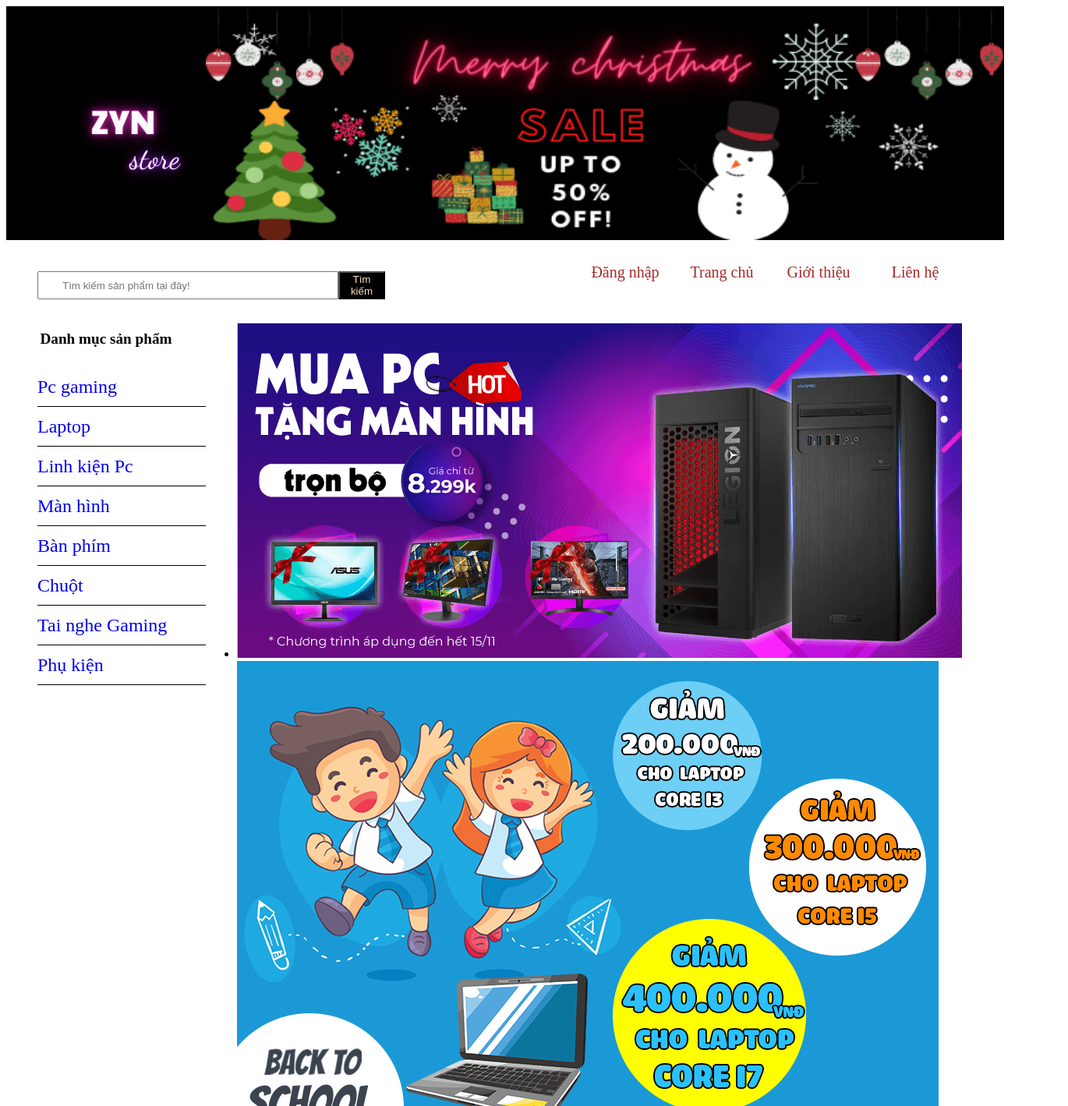
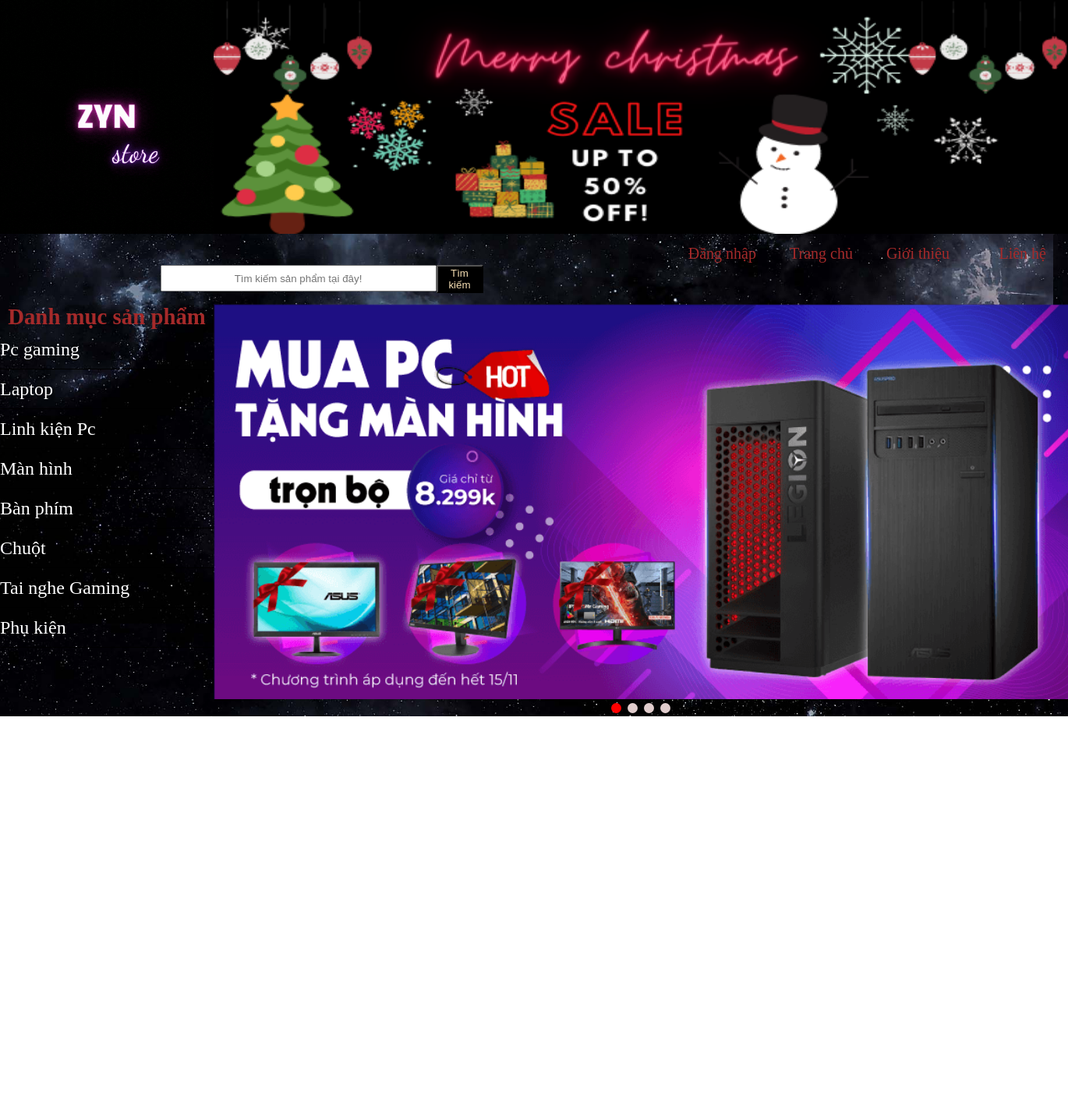
Before and after one commit to dotrinh81197/CaseStudy, a plain HTML site: page index.html in a window 1280 px wide. Shown: the top 1419 px of the page at 78% size, 1370 px wide, since content can reach past the window. After the commit the page ends 919 px from the top, so only its background shows below. Drawn offline with Linux system fonts and the light colour scheme.

Commit message:
update slides

```diff
--- a/css.css
+++ b/css.css
@@ -1,4 +1,4 @@
-. {
+* {
     margin: 0;
     padding: 0;
 }
@@ -7,11 +7,20 @@
     width: 100%;
     height: 100%;
     font-family: "Times New Roman", Times, serif;
+    background-image: url(image/Background.jpg);
+    background-attachment: fixed;
+    background-size: cover;
+}
+
+.container {
+    width: 1370px;
+    height: 100%;
+    margin: auto;
 }
 
 .left-header {
     width: 20%;
-    height: 257px;
+    height: 300px;
     float: left;
 }
 
@@ -21,19 +30,24 @@
 }
 
 #logo {
-    width: 300px;
+    width: 100%;
+    height: 100%;
+}
+
+.right_header {
+    width: 80%;
+    height: 300px;
+    float: left;
+}
+
+.right_header .banner {
+    width: 100%;
     height: 300px;
 }
 
 #banner {
     width: 100%;
-    height: 300px;
-}
-
-.right_header {
-    width: 80%;
-    height: 257px;
-    float: left;
+    height: 100%;
 }
 
 .searchbtn {
@@ -41,12 +55,13 @@
     height: 50px;
     padding-top: 40px;
     padding-left: 40px;
+    text-align: center;
 }
 
 .searchbtn input {
     width: 350px;
     height: 30px;
-    padding-left: 30px;
+    text-align: center;
 }
 
 .searchbtn button {
@@ -55,10 +70,11 @@
     background-color: black;
     line-break: auto;
     position: absolute;
+    padding: 0.9px;
 }
 
 .header_user_info {
-    width: 50%;
+    width: 40%;
     height: 50px;
     display: inline-table;
     float: right;
@@ -83,10 +99,10 @@
     display: block;
     color: brown;
     font-size: 20px;
+    float: right;
 }
 
 .header_user_info ul li a:hover {
-    background-color: black;
     color: white;
 }
 
@@ -97,8 +113,9 @@
     float: left;
 }
 
-h4 {
+h2 {
     text-align: center;
+    color: brown;
 }
 
 .menu_block_left ul li {
@@ -113,11 +130,11 @@
 .menu_block_left ul li a {
     text-decoration: none;
     font-size: 24px;
+    color: white;
 }
 
 .menu_block_left ul li a:hover {
     color: white;
-    background-color: black;
     font-size: 26px;
 }
 
@@ -125,14 +142,15 @@
     display: none;
     width: 250px;
     height: auto;
-    left: 250px;
+    left: 180px;
     top: 0;
 }
 
 .menu_block_left ul li:hover>.sub_menu {
     display: block;
     position: absolute;
-    background-color: white;
+    background-color: black;
+    z-index: 1;
 }
 
 .right_column {
@@ -140,3 +158,42 @@
     height: 100%;
     float: left;
 }
+
+.right_column .slideshow_container img {
+    width: 100%;
+    height: 100%;
+}
+
+.slideshow_container {
+    max-width: 100%;
+    height: auto;
+    position: relative;
+    margin: auto;
+    text-align: center;
+}
+
+.slides {
+    display: none;
+    height: 100%;
+    width: 100%;
+}
+
+
+/* định dạng chấm chuyển slide*/
+
+.dot {
+    cursor: pointer;
+    height: 13px;
+    width: 13px;
+    margin: 0 2px;
+    background-color: rgb(224, 204, 204);
+    border-radius: 50%;
+    display: inline-block;
+    transition: background-color 0.6s ease;
+    text-align: center;
+}
+
+.active,
+.dot:hover {
+    background-color: red;
+}
--- a/index.html
+++ b/index.html
@@ -9,6 +9,7 @@
 </head>
 
 <body>
+    <div class="container">
         <div class="header_container">
             <div class="left-header">
                 <img src="image/logo.gif" alt="Logo" id="logo" />
@@ -34,9 +35,9 @@
             </div>
         </div>
 
-    <div class="container">
+        <div class="">
             <div class="left_column">
-            <h4>Danh mục sản phẩm</h4>
+                <h2>Danh mục sản phẩm</h2>
                 <div class="menu_block_left">
                     <ul>
                         <li class="menu">
@@ -139,37 +140,25 @@
                 </div>
             </div>
             <div class="right_column">
-            <div>
-                <ul>
-                    <li>
-                        <a href="#">
-                            <img src="image/item/1.jpg" alt="" />
-                        </a>
-                    </li>
-                    <li>
-                        <a href="#">
-                            <img src="image/item/2.png" alt="" />
-                        </a>
-                    </li>
-                    <li>
-                        <a href="#">
-                            <img src="image/item/3.png" alt="" />
-                        </a>
-                    </li>
-                    <li>
-                        <a href="#">
-                            <img src="image/item/4.png" alt="" />
-                        </a>
-                    </li>
-                    <li>
-                        <a href="#">
-                            <img src="image/item/5.png" alt="" />
-                        </a>
-                    </li>
-                </ul>
+
+                <div class="slideshow_container">
+                    <div class="slides"> <img src="image/slider/1.png" alt="" /> </div>
+                    <div class="slides"><img src="image/slider/3.png" alt="" /></div>
+                    <div class="slides"> <img src="image/slider/4.png" alt="" /></div>
+                    <div class="slides"> <img src="image/slider/5.png" alt="" /> </div>
+
+                </div>
+                <div style="text-align:center">
+                    <span class="dot" onclick="currentSlide(0)"></span>
+                    <span class="dot" onclick="currentSlide(1)"></span>
+                    <span class="dot" onclick="currentSlide(2)"></span>
+                    <span class="dot" onclick="currentSlide(3)"></span>
+
                 </div>
             </div>
+
         </div>
+
         <script src="script.js"></script>
 </body>
 
--- a/script.js
+++ b/script.js
@@ -0,0 +1,26 @@
+var slideIndex;
+
+function showSlides() {
+    var i;
+    var slides = document.getElementsByClassName("slides");
+    var dots = document.getElementsByClassName("dot");
+    for (i = 0; i < slides.length; i++) {
+        slides[i].style.display = "none";
+    }
+    for (i = 0; i < dots.length; i++) {
+        dots[i].className = dots[i].className.replace(" active", "");
+    }
+    slides[slideIndex].style.display = "block";
+    dots[slideIndex].className += " active";
+    //chuyển đến slide tiếp theo
+    slideIndex++;
+    //nếu đang ở slide cuối cùng thì chuyển về slide đầu
+    if (slideIndex > slides.length - 1) {
+        slideIndex = 0
+    }
+}
+showSlides(slideIndex = 0);
+
+function currentSlide(n) {
+    showSlides(slideIndex = n);
+}
```
Also changed, not shown: image/Background.jpg (added), image/slider/1.png (renamed from image/item/1.jpg), image/slider/2.png (renamed from image/item/2.png), image/slider/3.png (renamed from image/item/3.png), image/slider/4.png (renamed from image/item/4.png), image/slider/5.png (renamed from image/item/5.png). Lines whose indentation alone changed are shown as unchanged.
